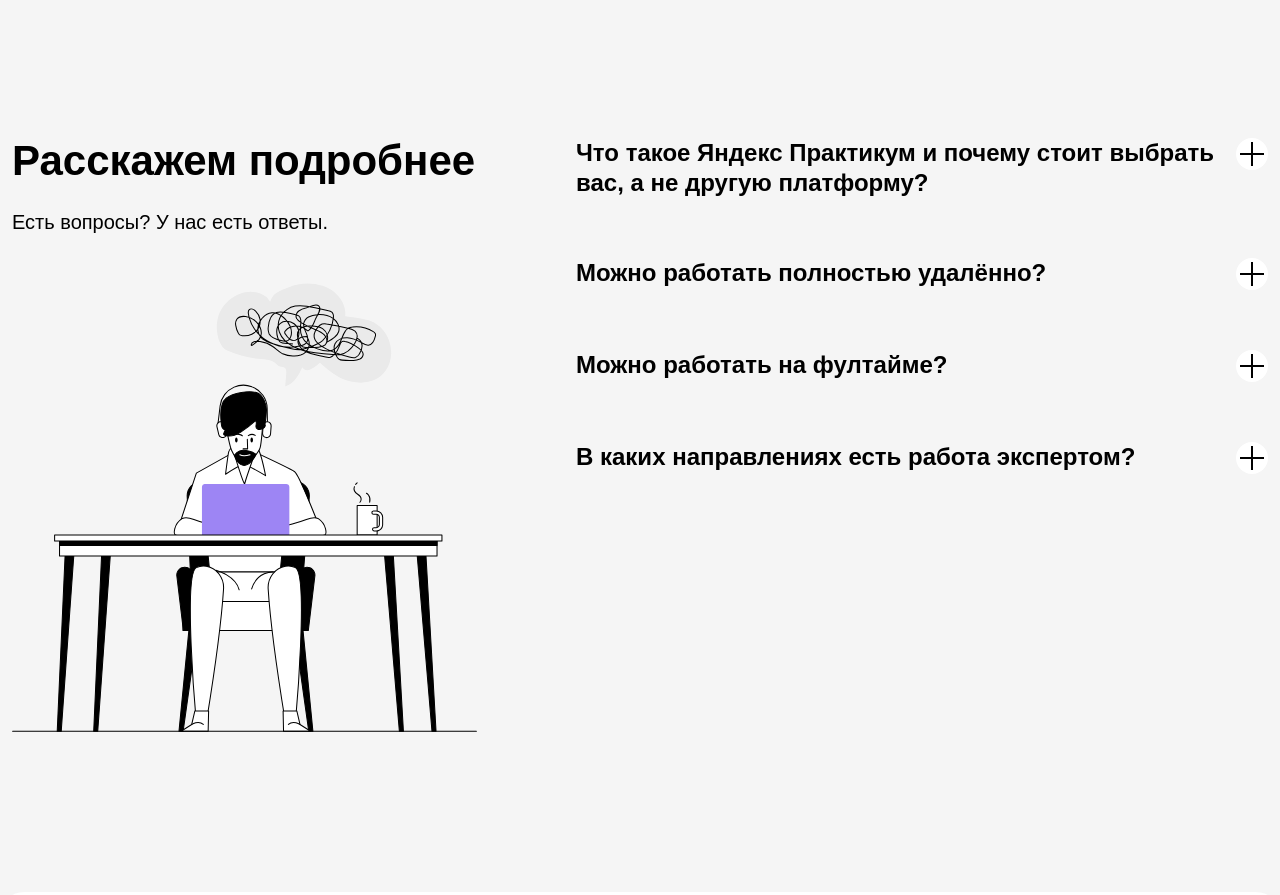
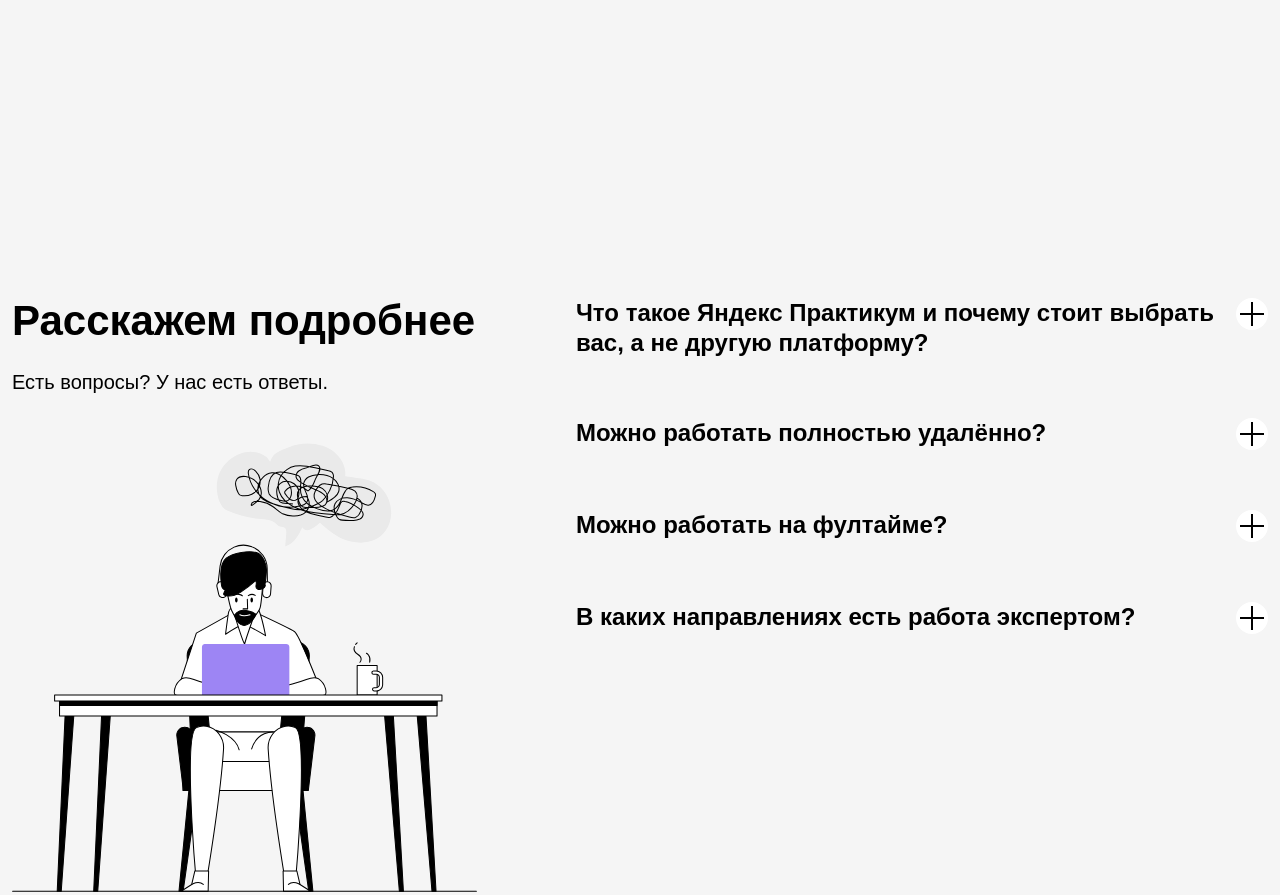
Before and after one commit to DanyaLiupinin/yandex-hackathon-justdoit, a website built with Parcel: page index.html in a window 1280 px wide. Shown: the part 6540-7435 px from the top of the page. Built offline with nearby package versions, Linux system fonts and the light colour scheme.

Commit message:
fix: поменять отступы faq

```diff
--- a/sass/faq/faq.scss
+++ b/sass/faq/faq.scss
@@ -1,7 +1,8 @@
 .faq {
   box-sizing: border-box;
   max-width: 1256px;
-  margin: 160px auto;
+  margin: 0 auto;
+  padding: 160px 0;
   display: flex;
   justify-content: space-between;
 }
```
